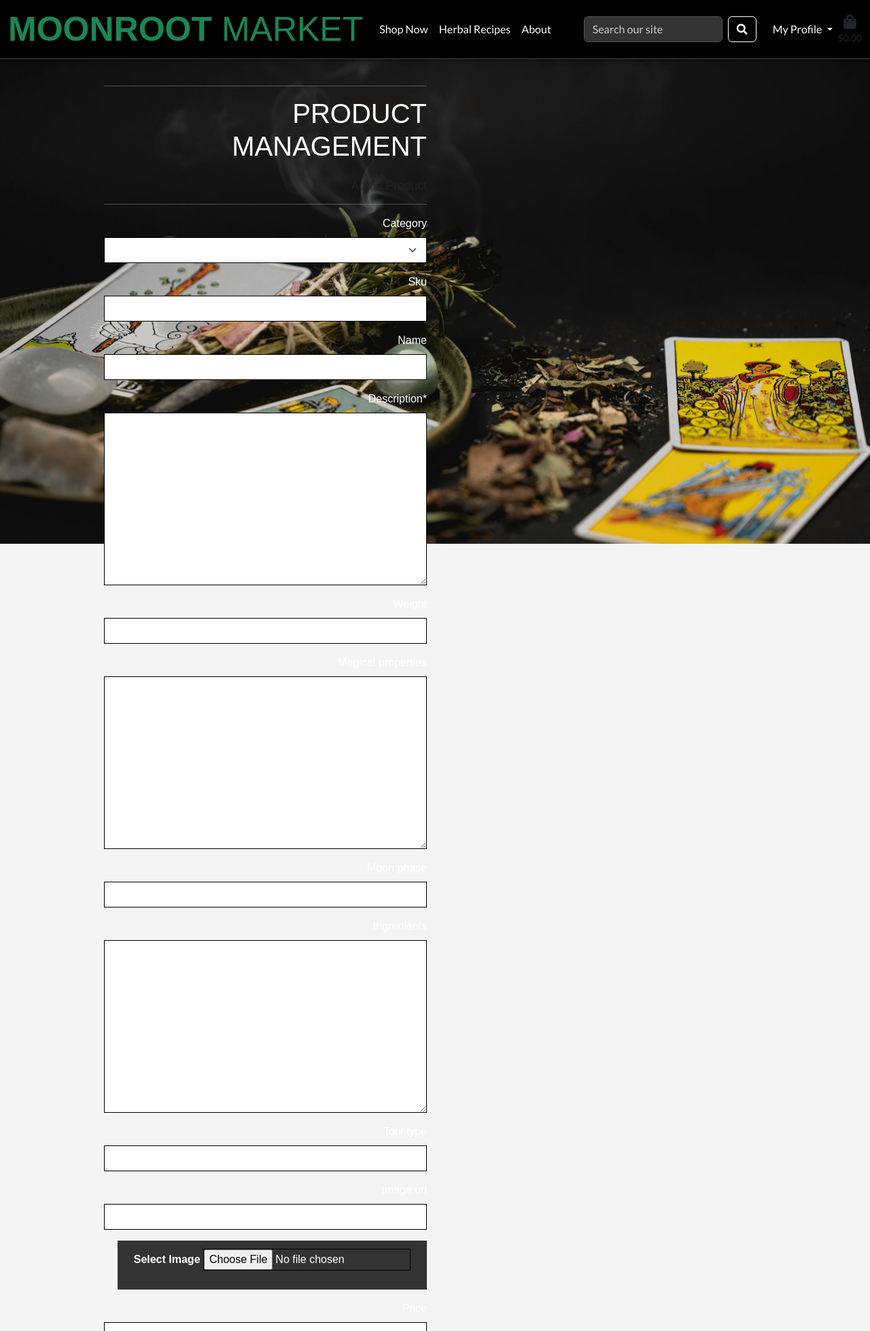
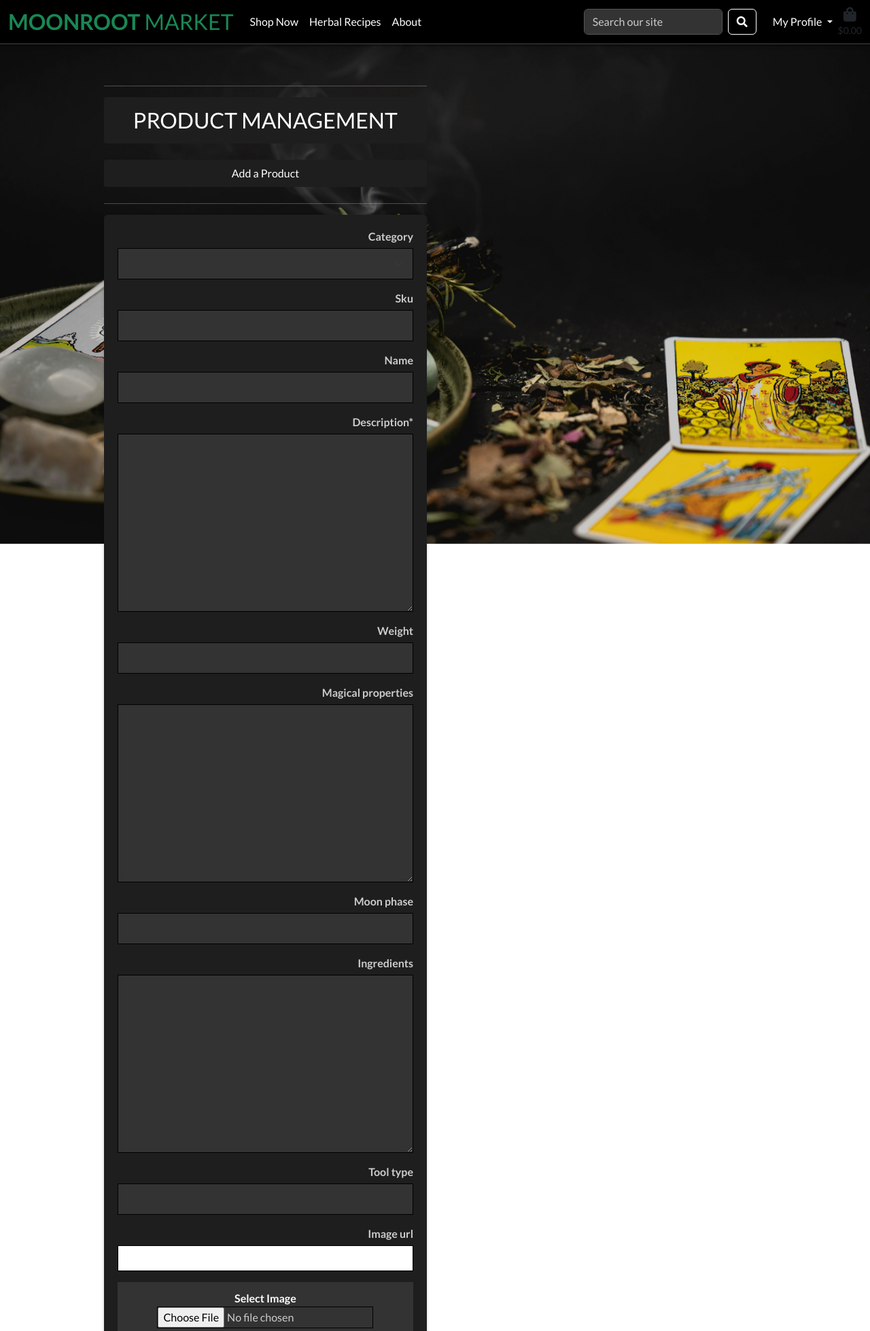
Before and after one commit to Angela-Sin/Moonroot_Market, a Django app: page /products/add/ in a window 1280 px wide. Shown: the top 1958 px of the page at 68% size. Run offline with Django 5.2, Linux system fonts and the light colour scheme; the visitor is signed in with stand-in values (Sample User, id 1); data that the repository does not hold is empty; some libraries are stand-ins or nearby versions; some web fonts are replaced.

Commit message:
cleanedclean/fix product managment css

```diff
--- a/products/static/products/css/edit_product.css
+++ b/products/static/products/css/add_edit_product.css
@@ -1,27 +1,35 @@
-/* edit_product.css */
+/* add_edit_product.css */
 
 
-body {
-    font-family: sans-serif;
-    background-color: #f4f4f4;
-    color: #333;
+/* Header Styling */
+body .header-container {
+    padding-top: 60px !important;
+    margin-bottom: 30px !important;
 }
 
-/* Header Styling*/
-.header-container {
-    padding-top: 90px;
+/* Add/Edit Product Header */
+.col-12.col-md-6 h2.logo-font {
+    font-family: 'Lato', sans-serif;
+    font-size: 2.0em;
+    text-align: center;
+    color: #fff;
+    background: #1e1e1e;
+    padding: 15px 10px;
+    margin-bottom: 0.5rem;
+    border-radius: 3px;
 }
 
-/* Add Product Header */
-h2.logo-font {
-    font-family: 'Your Logo Font', sans-serif;
-    font-size: 2.5em;
-    color: #fff;
-}
-
-h5.text-muted {
-    color: #777;
-    font-size: 1.1em;
+/* Added padding since it has a background */
+.col-12.col-md-6 h5.text-muted {
+    color: #fff !important;
+    font-size: 1.0em;
+    text-align: center;
+    font-weight: normal;
+    margin-top: 0;
+    margin-bottom: 1.5rem;
+    background: #1e1e1e;
+    padding: 10px;
+    border-radius: 3px;
 }
 
 /* Form Styling */
@@ -58,6 +66,7 @@ h5.text-muted {
 
 .form input[type="file"] {
     margin-bottom: 1rem;
+    color: #ccc;
 }
 
 /* Image Preview */
--- a/products/static/products/css/add_product.css
+++ /dev/null
@@ -1,137 +0,0 @@
-/* add_product.css */
-
-body {
-    font-family: sans-serif;
-    background-color: #f4f4f4;
-    color: #333;
-}
-
-/* Header Styling */
-.header-container {
-    padding-top: 90px;
-}
-
-/* Product Management Header */
-h2.logo-font {
-    font-family: 'Your Logo Font', sans-serif;
-    font-size: 2.5em;
-    color: #fff;
-}
-
-h5.text-muted {
-    color: #777;
-    font-size: 1.1em;
-}
-
-/* Form Styling */
-.form {
-    background-color: #1e1e1e;
-    padding: 20px;
-    border-radius: 5px;
-    color: #fff;
-    box-shadow: 0 2px 5px rgba(0, 0, 0, 0.2);
-}
-
-.form label {
-    font-weight: bold;
-    color: #ccc;
-    display: block;
-    margin-bottom: 5px;
-}
-
-.form input[type="text"],
-.form input[type="email"],
-.form input[type="number"],
-.form textarea,
-.form select {
-    width: 100%;
-    padding: 10px;
-    margin-bottom: 1rem;
-    border: 1px solid #555;
-    border-radius: 4px;
-    background-color: #333;
-    color: #eee;
-    box-sizing: border-box;
-    font-size: 1em;
-}
-
-.form input[type="file"] {
-    margin-bottom: 1rem;
-}
-
-/* Image Preview */
-#new-image {
-    margin-bottom: 1rem;
-}
-
-#filename {
-    font-style: italic;
-    color: #aaa;
-    margin-top: 5px;
-    display: block;
-}
-
-/* Button Styling */
-.btn-black {
-    background-color: #333;
-    color: #fff;
-    border: none;
-    padding: 12px 24px;
-    border-radius: 4px;
-    cursor: pointer;
-    transition: background-color 0.3s ease;
-    font-weight: bold;
-}
-
-.btn-black:hover,
-.btn-black:active,
-.btn-black:focus {
-    background-color: #555;
-    color: #fff;
-    outline: none;
-}
-
-.btn-outline-black {
-    background-color: transparent;
-    color: #fff;
-    border: 1px solid #fff;
-    padding: 12px 24px;
-    border-radius: 4px;
-    cursor: pointer;
-    transition: background-color 0.3s ease, color 0.3s ease;
-    font-weight: bold;
-}
-
-.btn-outline-black:hover,
-.btn-outline-black:active,
-.btn-outline-black:focus {
-    background-color: #fff;
-    color: #333;
-    outline: none;
-}
-
-/* Cancel Button */
-a.btn-outline-black {
-    margin-right: 10px;
-}
-
-/* Error Messages */
-.text-danger {
-    color: #dc3545;
-    font-size: 0.9em;
-    margin-top: 5px;
-    display: block;
-}
-
-/* Media Queries */
-@media (max-width: 768px) {
-    .col-md-6 {
-        text-align: center;
-    }
-
-    .form {
-        width: 90%;
-        margin-left: auto;
-        margin-right: auto;
-    }
-}
--- a/products/templates/products/add_product.html
+++ b/products/templates/products/add_product.html
@@ -2,7 +2,7 @@
 {% load static %}
 
 {% block extra_css %}
-<link rel="stylesheet" href="{% static 'products/css/add_product.css' %}">
+<link rel="stylesheet" href="{% static 'products/css/add_edit_product.css' %}">
 {% endblock %}
 
 {% block page_header %}
@@ -27,8 +27,8 @@
 
         <div class="row">
             <div class="col-12 col-md-6">
-                <div class="custom-form">
-                <form method="POST" action="{% url 'add_product' %}" class="mb-2" enctype="multipart/form-data">
+                <div class="form mb-2">
+                <form method="POST" action="{% url 'add_product' %}" enctype="multipart/form-data">
                     {% csrf_token %}
                     {% for field in form %}
                         {% if field.name != 'image' %}
--- a/products/templates/products/edit_product.html
+++ b/products/templates/products/edit_product.html
@@ -2,7 +2,7 @@
 {% load static %}
 
 {% block extra_css %}
-<link rel="stylesheet" href="{% static 'products/css/edit_product.css' %}">>
+<link rel="stylesheet" href="{% static 'products/css/add_edit_product.css' %}">>
 {% endblock %}
 
 {% block page_header %}
```
Also changed, not shown: other parts of products/static/products/css/add_edit_product.css (+39 -0 lines).
